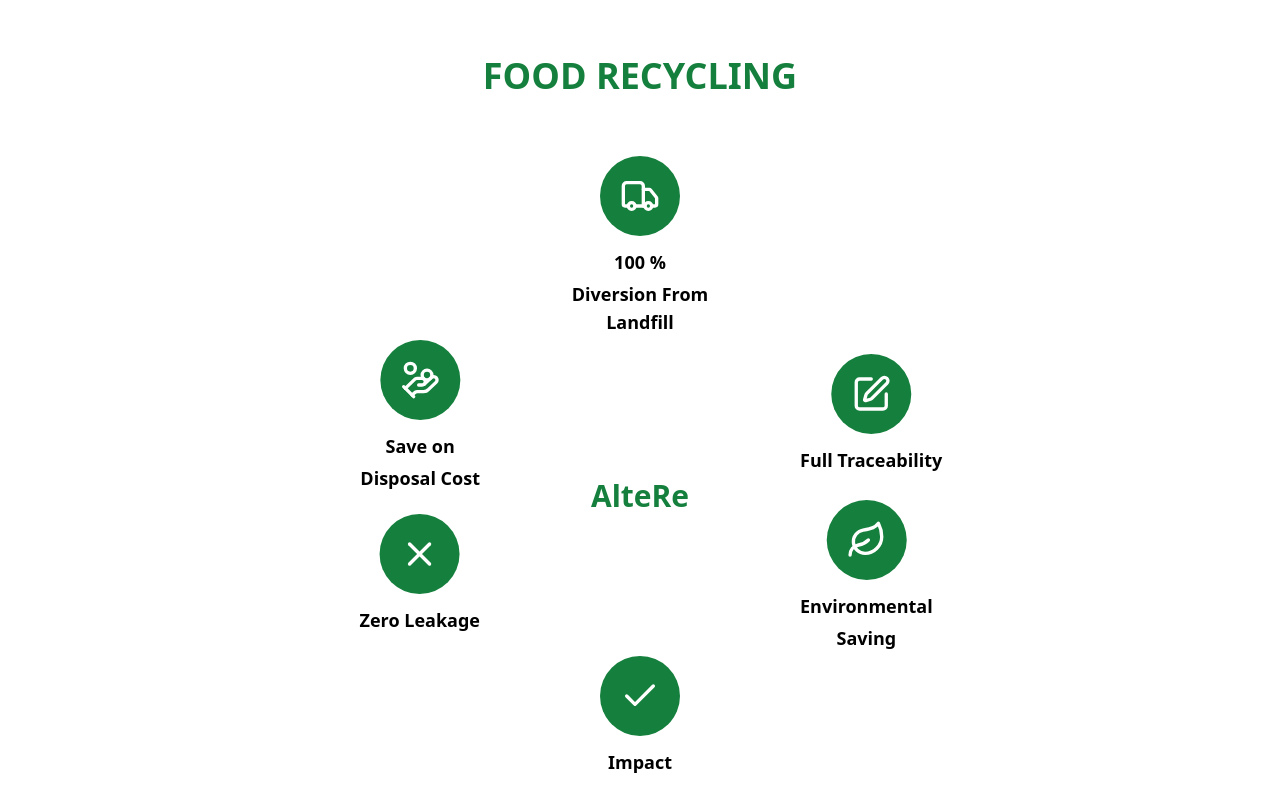
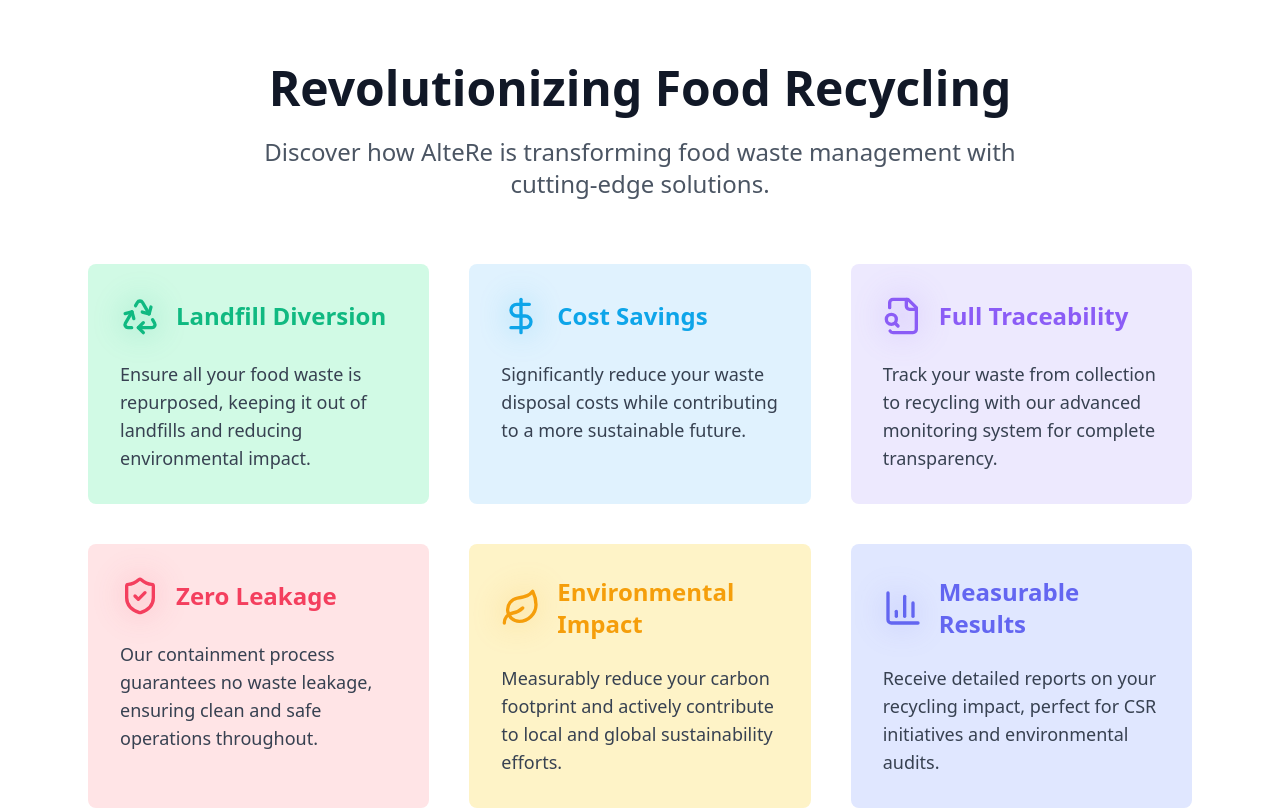
Before and after one commit to Adriz1611/Altere, a Next.js app: page / in a window 1280 px wide. Shown: the part 1820-2629 px from the top of the page. Built offline with nearby package versions, Linux system fonts and the light colour scheme.

Commit message:
Changed the Chain component

```diff
--- a/src/app/components/Chain.jsx
+++ b/src/app/components/Chain.jsx
@@ -1,52 +1,98 @@
-import React from 'react';
-import { Truck, PenSquare, Check, X, Leaf, HandCoins } from 'lucide-react';
+'use client'
 
-const StaticFoodRecyclingInfographic = () => {
-  const items = [
-    { icon: Truck, title: '100 %', subtitle: 'Diversion From Landfill', position: 'top' },
-    { icon: HandCoins, title: 'Save on', subtitle: 'Disposal Cost', position: 'top-left' },
-    { icon: PenSquare, title: 'Full Traceability', subtitle: '', position: 'top-right' },
-    { icon: X, title: 'Zero Leakage', subtitle: '', position: 'bottom-left' },
-    { icon: Leaf, title: 'Environmental', subtitle: 'Saving', position: 'bottom-right' },
-    { icon: Check, title: 'Impact', subtitle: '', position: 'bottom' },
+import React, { useState, useEffect } from 'react';
+import { motion } from 'framer-motion';
+import { Recycle, DollarSign, FileSearch, ShieldCheck, Leaf, BarChart3 } from 'lucide-react';
+
+export default function InteractiveFoodRecyclingSection() {
+  const [activeFeature, setActiveFeature] = useState(0);
+  const [isVisible, setIsVisible] = useState(false);
+
+  useEffect(() => {
+    setIsVisible(true);
+  }, []);
+
+  const features = [
+    { title: "Landfill Diversion", icon: Recycle, color: "text-emerald-500", bgColor: "bg-emerald-100" },
+    { title: "Cost Savings", icon: DollarSign, color: "text-sky-500", bgColor: "bg-sky-100" },
+    { title: "Full Traceability", icon: FileSearch, color: "text-violet-500", bgColor: "bg-violet-100" },
+    { title: "Zero Leakage", icon: ShieldCheck, color: "text-rose-500", bgColor: "bg-rose-100" },
+    { title: "Environmental Impact", icon: Leaf, color: "text-amber-500", bgColor: "bg-amber-100" },
+    { title: "Measurable Results", icon: BarChart3, color: "text-indigo-500", bgColor: "bg-indigo-100" },
   ];
 
-  const getPosition = (position) => {
-    switch(position) {
-      case 'top': return 'top-16 sm:top-0 md:top-0 left-1/2 -translate-x-1/2 -translate-y-full';
-      case 'top-left': return 'top-1/4 left-0 -translate-x-full -translate-y-1/2';
-      case 'top-right': return 'top-1/4 right-0 translate-x-full -translate-y-1/2';
-      case 'bottom-left': return 'bottom-1/4 left-0 -translate-x-full translate-y-1/2';
-      case 'bottom-right': return 'bottom-1/4 right-0 translate-x-full translate-y-1/2';
-      case 'bottom': return 'bottom-0 left-1/2 -translate-x-1/2 translate-y-full';
-      default: return '';
-    }
-  };
+  return (
+    <section className="w-full py-12 md:py-20 bg-white">
+      <div className="container mx-auto px-4 md:px-6 w-[95%] md:w-[90%]">
+        <motion.div
+          initial={{ opacity: 0, y: 20 }}
+          animate={{ opacity: isVisible ? 1 : 0, y: isVisible ? 0 : 20 }}
+          transition={{ duration: 0.5 }}
+          className="text-center mb-16"
+        >
+          <h2 className="text-5xl font-extrabold text-gray-900 mb-6">Revolutionizing Food Recycling</h2>
+          <p className="text-2xl text-gray-600 max-w-3xl mx-auto">
+            Discover how AlteRe is transforming food waste management with cutting-edge solutions.
+          </p>
+        </motion.div>
 
-  return (
-    <div className="bg-white p-4 md:p-8 w-full min-h-screen">
-      <h2 className="text-2xl md:text-4xl font-bold text-center text-green-700 mt-10 md:mt-10">FOOD RECYCLING</h2>
+        <div className="grid grid-cols-1 md:grid-cols-2 lg:grid-cols-3 gap-10 mx-auto">
+          {features.map((feature, index) => (
+            <motion.div
+              key={index}
+              initial={{ opacity: 0, y: 20 }}
+              animate={{ opacity: isVisible ? 1 : 0, y: isVisible ? 0 : 20 }}
+              transition={{ delay: index * 0.1, duration: 0.5 }}
+              className={`p-8 rounded-lg ${feature.bgColor} cursor-pointer transition-all duration-300 hover:shadow-xl group`}
+              onClick={() => setActiveFeature(index)}
+            >
+              <div className="flex items-center mb-6">
+                <div className={`relative ${feature.color} mr-4 transition-all duration-300 group-hover:scale-110`}>
+                  <feature.icon className="h-10 w-10" />
+                  <div className={`absolute inset-0 ${feature.color} opacity-50 blur-lg transition-opacity duration-300 opacity-0 group-hover:opacity-75`}>
+                    <feature.icon className="h-10 w-10" />
+                  </div>
+                </div>
+                <h3 className={`text-2xl font-semibold ${feature.color}`}>{feature.title}</h3>
+              </div>
+              <p className="text-lg text-gray-700">
+                {getFeatureDescription(feature.title)}
+              </p>
+            </motion.div>
+          ))}
+        </div>
 
-      <div className="relative w-36 h-60 sm:w-80 sm:h-80 md:w-104 md:h-104 mx-auto mt-36 md:mt-60">
-        {items.map((item, index) => (
-          <div
-            key={index}
-            className={`absolute ${getPosition(item.position)} flex flex-col items-center text-center`}
-          >
-            <div className="bg-green-700 p-3 md:p-5 rounded-full mb-2 md:mb-3">
-              <item.icon className="w-6 h-6 md:w-10 md:h-10 text-white" />
-            </div>
-            <p className="font-bold text-sm md:text-lg mb-1">{item.title}</p>
-            {item.subtitle && <p className="font-bold text-sm md:text-lg">{item.subtitle}</p>}
-          </div>
-        ))}
+        <motion.div
+          initial={{ opacity: 0, y: 20 }}
+          animate={{ opacity: isVisible ? 1 : 0, y: isVisible ? 0 : 20 }}
+          transition={{ delay: 0.7, duration: 0.5 }}
+          className="mt-16 text-center"
+        >
+          <p className="text-xl text-gray-600 max-w-3xl mx-auto">
+            Experience the future of food waste management with AlteRe's innovative solutions.
+            Our comprehensive approach ensures maximum efficiency and environmental benefit.
+          </p>
+        </motion.div>
+      </div>
+    </section>
+  );
+}
 
-        <div className="absolute top-1/2 left-1/2 transform -translate-x-1/2 -translate-y-1/2 text-center">
-          <p className="text-xl md:text-3xl font-bold text-green-700">AlteRe</p>
-        </div>
-      </div>
-    </div>
-  );
-};
-
-export default StaticFoodRecyclingInfographic;
+function getFeatureDescription(title) {
+  switch (title) {
+    case "Landfill Diversion":
+      return "Ensure all your food waste is repurposed, keeping it out of landfills and reducing environmental impact.";
+    case "Cost Savings":
+      return "Significantly reduce your waste disposal costs while contributing to a more sustainable future.";
+    case "Full Traceability":
+      return "Track your waste from collection to recycling with our advanced monitoring system for complete transparency.";
+    case "Zero Leakage":
+      return "Our containment process guarantees no waste leakage, ensuring clean and safe operations throughout.";
+    case "Environmental Impact":
+      return "Measurably reduce your carbon footprint and actively contribute to local and global sustainability efforts.";
+    case "Measurable Results":
+      return "Receive detailed reports on your recycling impact, perfect for CSR initiatives and environmental audits.";
+    default:
+      return "";
+  }
+}
```
